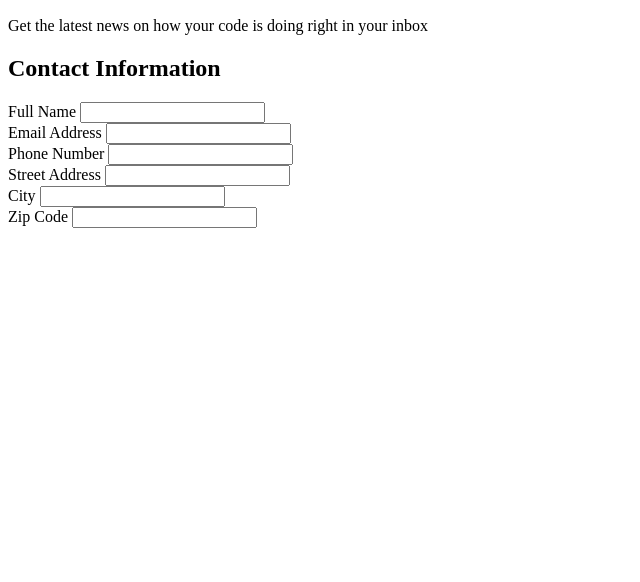
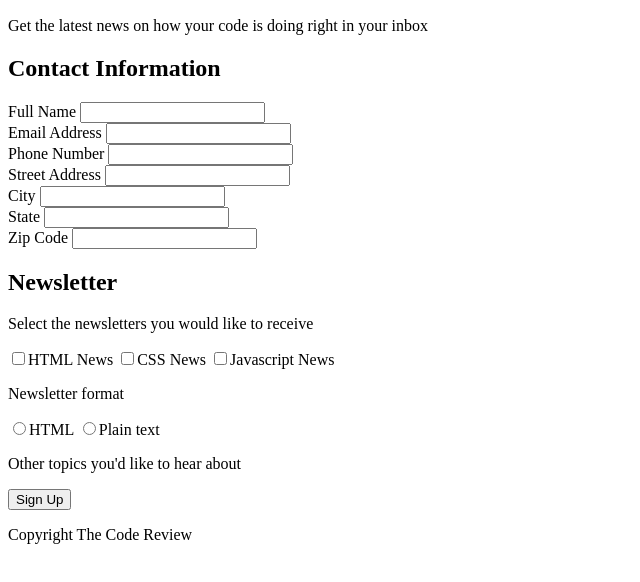
Before and after one commit to ChristianE125/Christian-s-3rd-Techdegree-Project, a plain HTML site: page index.html in a window 1280 px wide. Shown: the part 110-692 px from the top of the page, without its empty margins (0-640 px from the left). Drawn offline with Linux system fonts and the light colour scheme.

Commit message:
added basic html

```diff
--- a/index.html
+++ b/index.html
@@ -40,7 +40,32 @@
     </div>
 
     <div>
+        <label for="state">State</label>
+        <input type="text" id="state" name="user_state">
+    </div>
+
+    <div>
         <label for="zip">Zip Code</label>
         <input type="text" id="zip" name="name_zip">
     </div>
+
+    <h2>Newsletter</h2>
+
+    <p>Select the newsletters you would like to receive</p>
+    <input type="checkbox" id="html" value="html_news" name="user_news"><label for="html">HTML News</label>
+    <input type="checkbox" id="css" value="css_news" name="user_news"><label for="css">CSS News</label>
+    <input type="checkbox" id="javascript" value="javascript_news" name="user_news"><label for="javascript">Javascript News</label>
+
+    <p>Newsletter format<p>
+    <input type="radio" id="html_format" value="html_format" name="user_format"><label for="html_format">HTML</label>
+    <input type="radio" id="plain_text" value="plain_text" name="user_format"><label for="plain_text">Plain text</label>
+
+    <p>Other topics you'd like to hear about</p>
+
+    <button type="submit">Sign Up</button>
+
 </body>
+
+<footer>
+    <p>Copyright The Code Review</p>
+</footer>
```
Lines whose indentation alone changed are shown as unchanged.
